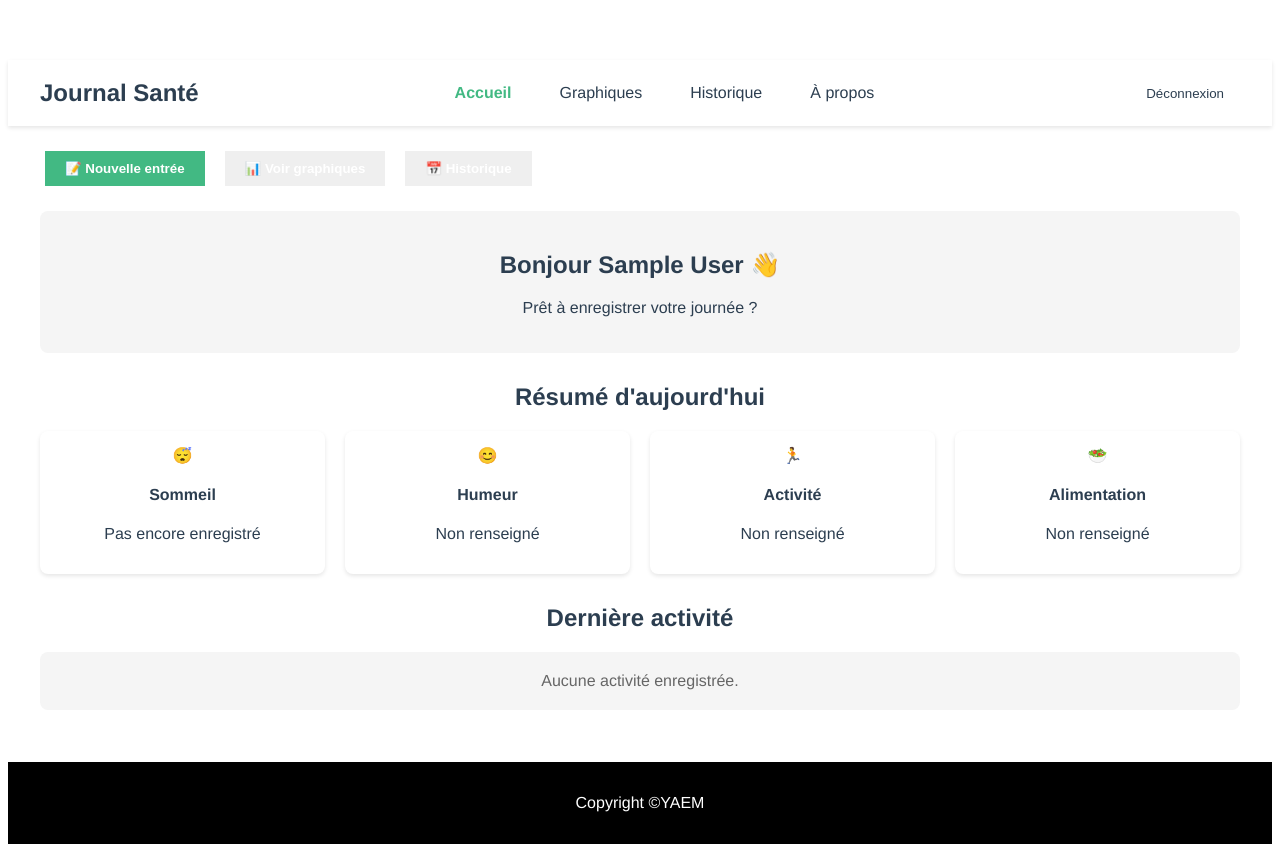
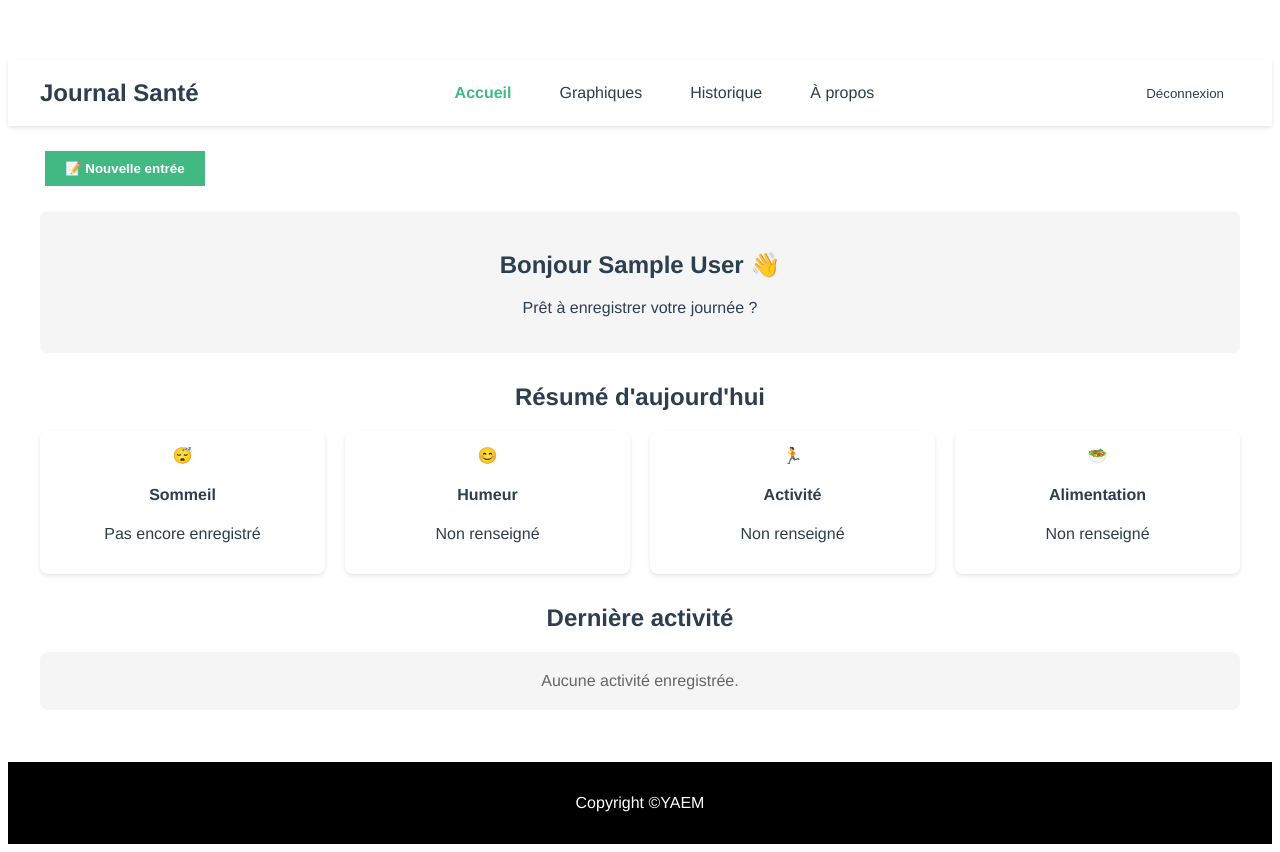
Before and after one commit to sarusman/PROJET_WEB-Journal-de-Sante-Personnel-et-Bien-etre, a Vue app: page / in a window 1280 px wide. Built offline with nearby package versions, Linux system fonts and the light colour scheme; no server answers; sample sign-in values are in the browser's storage.

Commit message:
ProjetVersion1.5 Some Changes

```diff
--- a/src/pages/HomePage.vue
+++ b/src/pages/HomePage.vue
@@ -4,8 +4,6 @@
     <div v-if="currentUser" class="top-actions">
       <div class="action-buttons-top">
         <AsyncButton color="primary" @click="newEntry">📝 Nouvelle entrée</AsyncButton>
-        <AsyncButton color="success" @click="viewCharts">📊 Voir graphiques</AsyncButton>
-        <AsyncButton color="info" @click="viewHistory">📅 Historique</AsyncButton>
       </div>
     </div>
 
```
